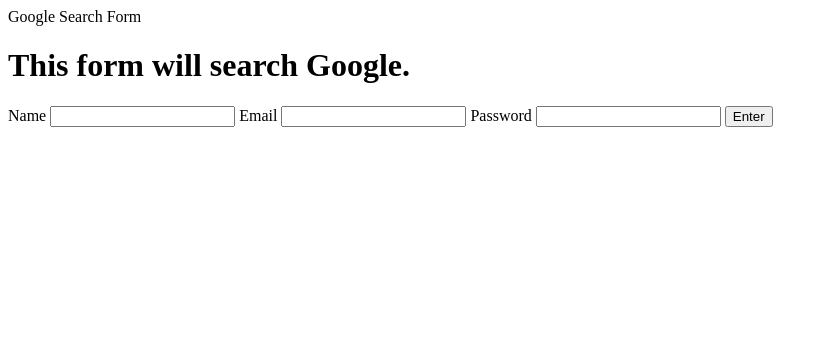
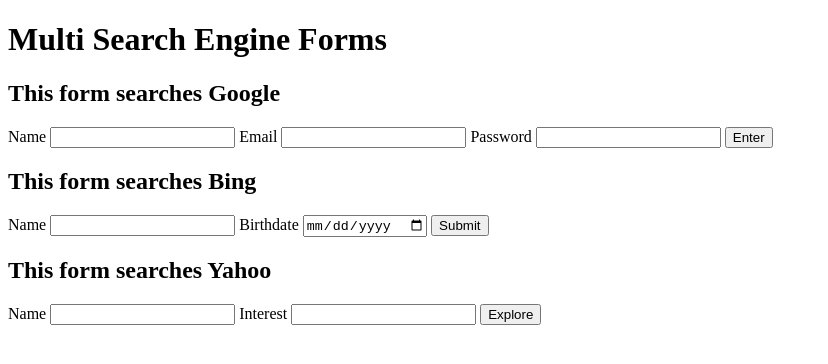
Before and after one commit to iicoats/Multi-Search-Engine-Forms, a plain HTML site: page index.html in a window 1280 px wide. Shown: the whole page, without its empty margins (0-828 px from the left). Drawn offline with Linux system fonts and the light colour scheme.

Commit message:
built 2 more forms for assignment

```diff
--- a/index.html
+++ b/index.html
@@ -6,8 +6,10 @@
     <title>Multi Search Engine Forms</title>
 </head>
 
-<header>Google Search Form</header>
-<h1>This form will search Google.</h1>
+<header>
+    <h1>Multi Search Engine Forms</h1>
+</header>
+<h2>This form searches Google</h2>
 
 <body>
 <form action="https://www.google.com/search"
@@ -22,5 +24,27 @@ target="_blank">
 <button>Enter</button>
 </form>
 <link rel="stylesheet" href="styles.css">
+
+<h2>This form searches Bing</h2>
+
+<form action="https://www.bing.com/search"
+method="get"
+target="_blank">
+<label for="name">Name</label>
+<input type="text" name="name" id="name">
+<label for="date">Birthdate</label>
+<input type="date" name="date" id="date">
+<button>Submit</button>
+
+<h2>This form searches Yahoo</h2>
+
+<form action="https://search.yahoo.com/search" method="get"></form>
+<label for="name">Name</label>
+<input type="text" name="name" id="name">
+<label for="interest">Interest</label>
+<input type="text" name="interest" id="interest">
+<button>Explore</button>
+
+</form>
 </body>
 </html>
```
